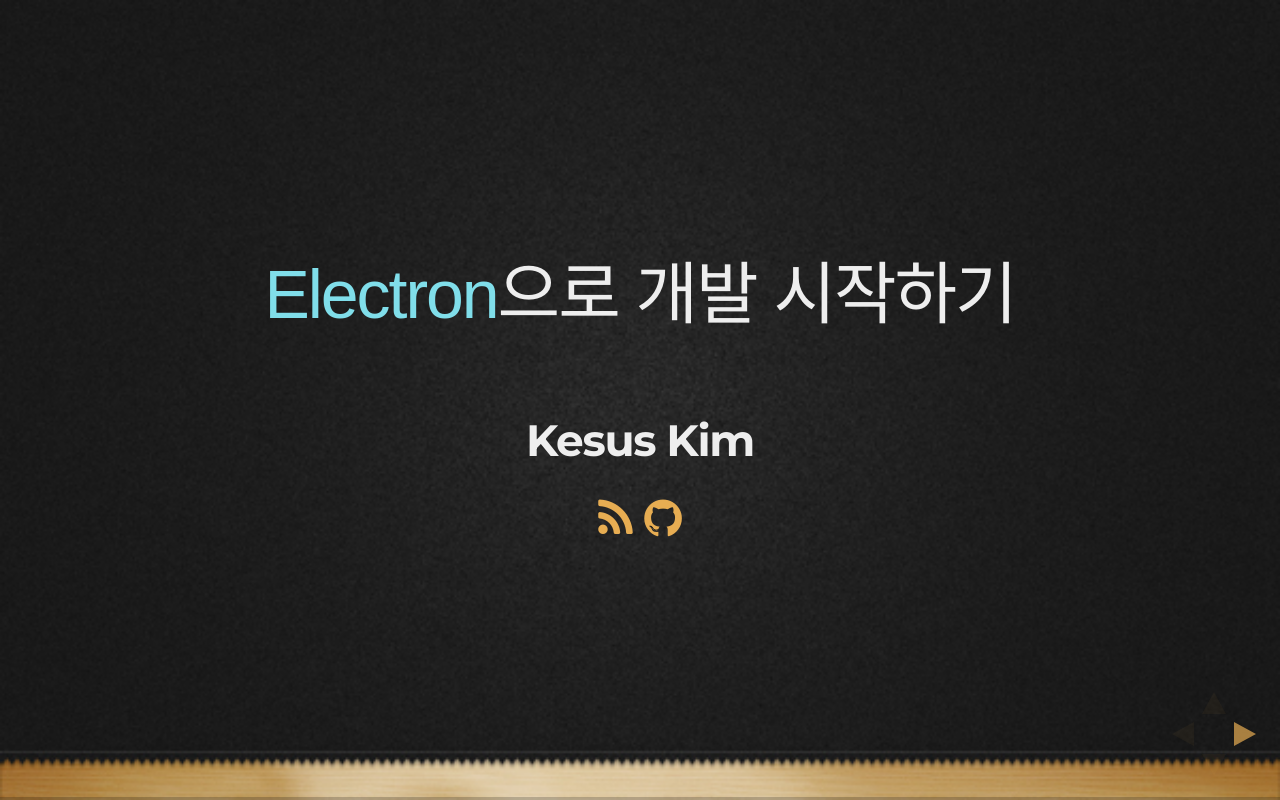
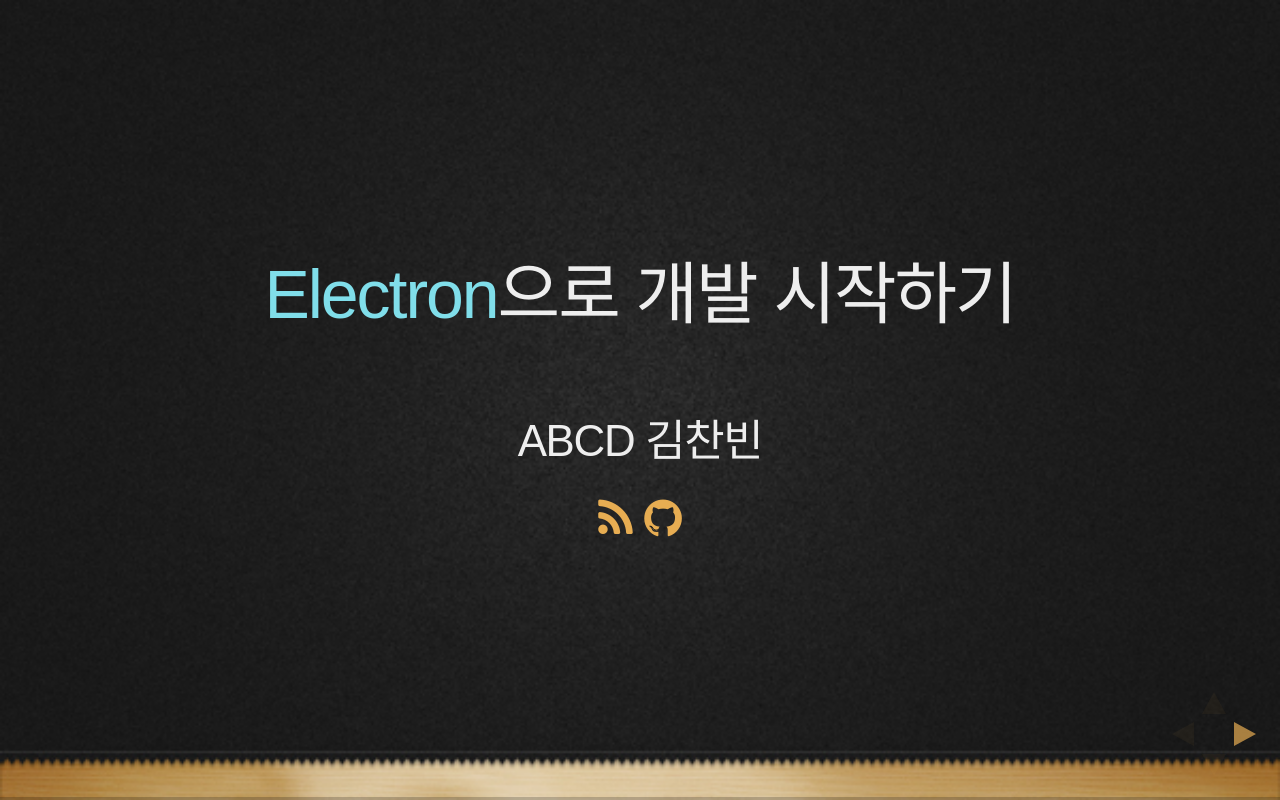
Before and after one commit to ABoutCoDing/starting-electron-slide, a plain HTML site: page index.html in a window 1280 px wide. Drawn offline with nearby package versions, Linux system fonts and the light colour scheme; a web font is replaced by a local one.

Commit message:
Update index.html

```diff
--- a/index.html
+++ b/index.html
@@ -40,7 +40,7 @@
 				<section data-background-color='#e' data-background-image='img/Minimal_Wood_1_by_dimage.jpg'>
 					<h3 class='hanna'><span style='color: #80DEEA;'>Electron</span>으로 개발 시작하기</h3>
 					<br>
-					<h4>Kesus Kim</h4>
+					<h4 class='hanna'>ABCD 김찬빈</h4>
 					<div>
 						<a href='http://blog.kesuskim.com' target='_blank'><i class="fa fa-rss faa-vertical animated"></i></a>
 						<a href='http://github.com/kesuskim' target='_blank'><i class="fa fa-github faa-vertical animated"></i></a>
```
